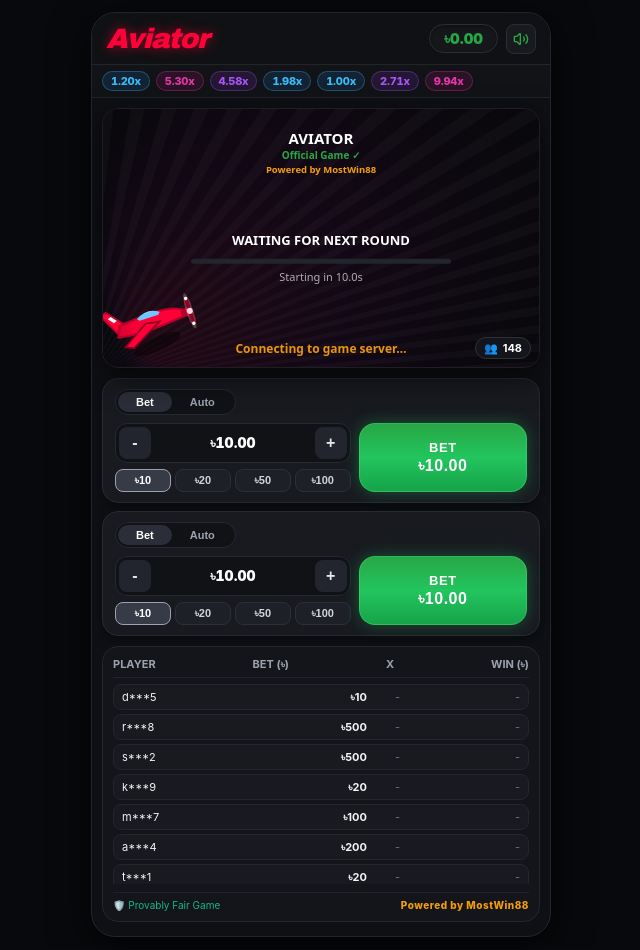
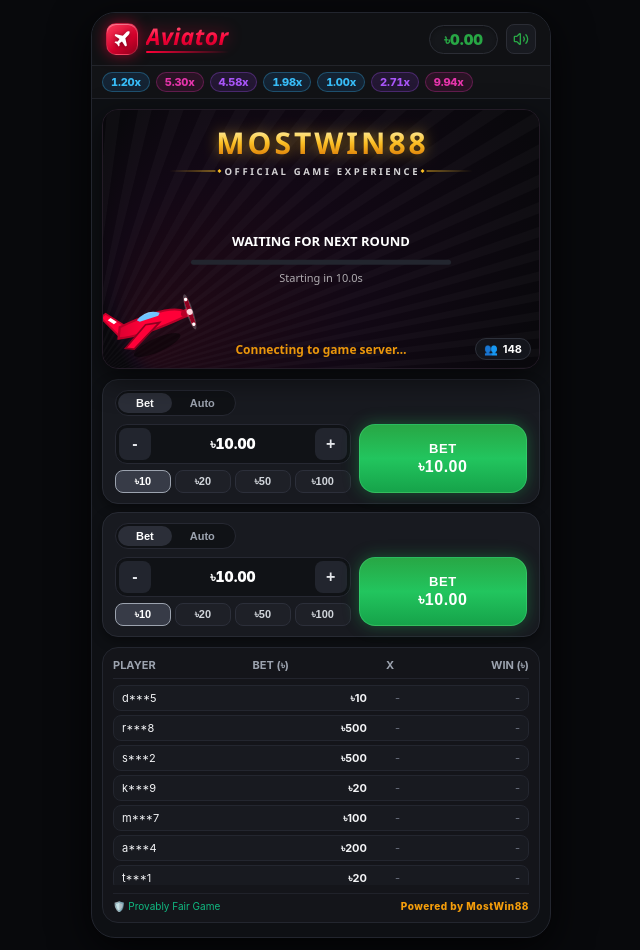
Before and after one commit to trunamentgame-dev/crash-server, a website: page index.html in a window 1280 px wide. Shown: the whole page, without its empty margins (319-959 px from the left). Drawn offline with Linux system fonts and the light colour scheme; no server answers.

Commit message:
Update index.html
update

```diff
--- a/index.html
+++ b/index.html
@@ -67,13 +67,46 @@
         z-index: 20;
       }
       .logo {
-        font-family: 'Brush Script MT', 'Arial Black', cursive, sans-serif;
-        font-size: 28px;
+        display: flex;
+        align-items: center;
+        gap: 8px;
+        user-select: none;
+      }
+      .logo-badge {
+        width: 32px;
+        height: 32px;
+        border-radius: 10px;
+        background: linear-gradient(145deg, #ff3b5c 0%, #d1002b 60%, #8f001d 100%);
+        display: flex;
+        align-items: center;
+        justify-content: center;
+        box-shadow: 0 0 14px rgba(255, 0, 56, 0.55), inset 0 1px 0 rgba(255, 255, 255, 0.35);
+        border: 1px solid rgba(255, 255, 255, 0.12);
+      }
+      .logo-badge svg { filter: drop-shadow(0 1px 2px rgba(0, 0, 0, 0.45)); }
+      .logo-text {
+        display: flex;
+        flex-direction: column;
+        line-height: 1;
+      }
+      .logo-word {
+        font-family: 'Segoe UI', system-ui, -apple-system, 'Arial Black', sans-serif;
+        font-size: 23px;
         font-weight: 900;
         font-style: italic;
+        letter-spacing: 0.5px;
+        background: linear-gradient(180deg, #ff5a78 0%, #ff0038 55%, #c4002a 100%);
+        -webkit-background-clip: text;
+        background-clip: text;
+        -webkit-text-fill-color: transparent;
         color: #ff0038;
-        letter-spacing: -1px;
-        text-shadow: 0 0 12px rgba(255, 0, 56, 0.6);
+        filter: drop-shadow(0 0 8px rgba(255, 0, 56, 0.45));
+      }
+      .logo-swoosh {
+        height: 2px;
+        margin-top: 3px;
+        border-radius: 2px;
+        background: linear-gradient(90deg, #ff0038 0%, rgba(255, 0, 56, 0) 100%);
       }
       .header-right {
         display: flex;
@@ -439,7 +472,17 @@
     <div class="app-wrapper">
       <!-- Direct Play Header: Clean Aviator, Real Balance, Sound -->
       <header>
-        <div class="logo">Aviator</div>
+        <div class="logo" aria-label="Aviator">
+          <div class="logo-badge">
+            <svg width="20" height="20" viewBox="0 0 24 24" fill="#ffffff" xmlns="http://www.w3.org/2000/svg">
+              <path d="M17.8 19.2 16 11l3.5-3.5C21 6 21.5 4 21 3c-1-.5-3 0-4.5 1.5L13 8 4.8 6.2c-.5-.1-.9.1-1.1.5l-.3.5c-.2.5-.1 1 .3 1.3L9 12l-2 3H4l-1 1 3 2 2 3 1-1v-3l3-2 3.5 5.3c.3.4.8.5 1.3.3l.5-.2c.4-.3.6-.7.5-1.2z"/>
+            </svg>
+          </div>
+          <div class="logo-text">
+            <span class="logo-word">Aviator</span>
+            <span class="logo-swoosh"></span>
+          </div>
+        </div>
         <div class="header-right">
           <div class="balance-pill" id="headerBalance">৳0.00</div>
           <button class="btn-sound" id="btnSound" title="Toggle Sound">
@@ -1344,9 +1387,10 @@
         let camZoom = 1;
         let bgSpeed = 0.25;
         let bgX = 0, bgY = 0;
+        let climb = 0;   // 0..1 : how far the plane has climbed (reaches 1 at 2.00x, then holds)
         let planeTilt = -0.32;
         const mod = (a, m) => ((a % m) + m) % m;
-        const bgStreaks = Array.from({ length: 16 }, () => ({
+        const bgStreaks = Array.from({ length: 30 }, () => ({
           x: Math.random(), y: Math.random(),
           len: 0.6 + Math.random() * 0.9,
           layer: 1.0 + Math.random() * 0.8
@@ -1375,8 +1419,15 @@
           const isFly = gameState === 'FLYING' || gameState === 'CRASHED';
           const lv = isFly ? Math.min(0.86, Math.log(Math.max(1, currentMultiplier)) / 3.2) : 0;
           camZoom += ((1 + lv * 0.32) - camZoom) * (gameState === 'WAITING' ? 0.1 : 0.05);
-          const spdTarget = gameState === 'FLYING' ? 0.6 + lv * 5 : (gameState === 'CRASHED' ? 0 : 0.25);
-          bgSpeed += (spdTarget - bgSpeed) * 0.04;
+          // Climb: 1.00x -> 2.00x the plane rises to 2/3 of the screen height, then holds there
+          if (gameState === 'WAITING') climb = 0;
+          else {
+            const pr = Math.max(0, Math.min(1, currentMultiplier - 1));
+            climb += ((1 - (1 - pr) * (1 - pr)) - climb) * 0.12;
+          }
+          // Once the plane has climbed, the background rushes backward fast (feels very fast)
+          const spdTarget = gameState === 'FLYING' ? 0.8 + climb * 3.5 + lv * 2.5 : (gameState === 'CRASHED' ? 0 : 0.25);
+          bgSpeed += (spdTarget - bgSpeed) * 0.06;
           bgX += bgSpeed;
           bgY += bgSpeed * 0.35;
           const camBegin = () => { ctx.save(); ctx.translate(0, h); ctx.scale(camZoom, camZoom); ctx.translate(0, -h); };
@@ -1388,9 +1439,10 @@
           // Perspective Rays
           ctx.save();
           ctx.fillStyle = 'rgba(255, 255, 255, 0.022)';
-          for (let i = 0; i < 24; i++) {
-            const t1 = (i / 24) * (Math.PI / 2);
-            const t2 = ((i + 0.45) / 24) * (Math.PI / 2);
+          const rayOff = mod(bgX * 0.003, 1);
+          for (let i = -1; i < 24; i++) {
+            const t1 = ((i - rayOff) / 24) * (Math.PI / 2);
+            const t2 = ((i - rayOff + 0.45) / 24) * (Math.PI / 2);
             ctx.beginPath();
             ctx.moveTo(-20, h + 20);
             ctx.lineTo(-20 + w * 1.8 * Math.cos(t1), (h + 20) - h * 1.8 * Math.sin(t1));
@@ -1404,10 +1456,10 @@
           const spanX = w + 160, spanY = h + 120;
           ctx.save();
           // Speed streaks fade in as speed rises
-          const streakA = Math.max(0, Math.min(0.22, (bgSpeed - 0.3) * 0.1));
+          const streakA = Math.max(0, Math.min(0.4, (bgSpeed - 0.3) * 0.12));
           if (streakA > 0.004) {
             ctx.strokeStyle = `rgba(255,255,255,${streakA})`;
-            ctx.lineWidth = 1.2;
+            ctx.lineWidth = 1.4;
             bgStreaks.forEach((st) => {
               const sx = mod(st.x * spanX - bgX * st.layer * 2.2, spanX) - 80;
               const sy = mod(st.y * spanY + bgY * st.layer * 2.2, spanY) - 60;
@@ -1429,18 +1481,57 @@
             drawAirplane(ctx, 52, runwayY, planeTilt, angleTick * 0.7);
             camEnd();
 
-            // Watermark (Aviator Official Game + Powered by MostWin88)
+            // Brand banner: MOSTWIN88 / OFFICIAL GAME EXPERIENCE
             ctx.save();
-            ctx.textAlign = 'center';
-            ctx.fillStyle = '#ffffff';
-            ctx.font = 'bold 15px system-ui, sans-serif';
-            ctx.fillText('AVIATOR', w / 2, 35);
-            ctx.fillStyle = '#28a745';
-            ctx.font = 'bold 10px system-ui, sans-serif';
-            ctx.fillText('Official Game ✓', w / 2, 50);
-            ctx.fillStyle = '#f59e0b';
-            ctx.font = 'bold 9.5px system-ui, sans-serif';
-            ctx.fillText('Powered by MostWin88', w / 2, 64);
+            const cx = w / 2;
+            const spaced = (txt, x, y, gap) => {
+              // manual letter-spacing (works in every browser), centered on x
+              const chars = Array.from(txt);
+              const widths = chars.map((c) => ctx.measureText(c).width);
+              const total = widths.reduce((a, b) => a + b, 0) + gap * (chars.length - 1);
+              let px = x - total / 2;
+              ctx.textAlign = 'left';
+              chars.forEach((c, i) => { ctx.fillText(c, px, y); px += widths[i] + gap; });
+              return total;
+            };
+            ctx.textBaseline = 'alphabetic';
+
+            // Title: MOSTWIN88 (gold gradient + soft glow)
+            const titleSize = Math.max(20, Math.min(30, w * 0.075));
+            ctx.font = `900 ${titleSize}px 'Segoe UI', system-ui, -apple-system, sans-serif`;
+            const tg = ctx.createLinearGradient(0, 18, 0, 18 + titleSize);
+            tg.addColorStop(0, '#fff3b0');
+            tg.addColorStop(0.5, '#fbbf24');
+            tg.addColorStop(1, '#d97706');
+            ctx.fillStyle = tg;
+            ctx.shadowColor = 'rgba(251,191,36,0.55)';
+            ctx.shadowBlur = 14;
+            spaced('MOSTWIN88', cx, 18 + titleSize * 0.85, 3);
+            ctx.shadowBlur = 0;
+
+            // Subtitle: OFFICIAL GAME EXPERIENCE with decorative lines
+            const subY = 18 + titleSize * 0.85 + 21;
+            ctx.font = "600 9.5px 'Segoe UI', system-ui, -apple-system, sans-serif";
+            ctx.fillStyle = 'rgba(255,255,255,0.82)';
+            const subW = spaced('OFFICIAL GAME EXPERIENCE', cx, subY, 2.6);
+            const lineY = subY - 3.5;
+            const lineLen = Math.max(14, Math.min(46, (w - subW) / 2 - 22));
+            [-1, 1].forEach((dir) => {
+              const x0 = cx + dir * (subW / 2 + 9);
+              const x1 = x0 + dir * lineLen;
+              const lg = ctx.createLinearGradient(x0, 0, x1, 0);
+              lg.addColorStop(0, 'rgba(251,191,36,0.9)');
+              lg.addColorStop(1, 'rgba(251,191,36,0)');
+              ctx.strokeStyle = lg;
+              ctx.lineWidth = 1;
+              ctx.beginPath(); ctx.moveTo(x0, lineY); ctx.lineTo(x1, lineY); ctx.stroke();
+              // small diamond next to the text
+              const dx = cx + dir * (subW / 2 + 5);
+              ctx.fillStyle = '#fbbf24';
+              ctx.beginPath();
+              ctx.moveTo(dx, lineY - 2); ctx.lineTo(dx + 2, lineY); ctx.lineTo(dx, lineY + 2); ctx.lineTo(dx - 2, lineY);
+              ctx.closePath(); ctx.fill();
+            });
             ctx.restore();
 
             // Progress Bar
@@ -1475,15 +1566,16 @@
             // Desired on-screen position (kept inside the frame), converted to world
             // coordinates so that after the camera zoom the plane lands exactly there.
             const hover = gameState === 'FLYING' ? Math.sin(angleTick * 0.06) * 3 : 0;
-            const wantX = Math.min(w - 55, 52 + logVal * (w - 52 - 55)) + hover * 0.6;
-            const wantY = runwayY - Math.pow(logVal, 0.82) * (runwayY - 45) + hover;
+            const wantX = Math.min(w - 55, 52 + climb * (w * 0.6 - 52)) + hover * 0.6;
+            const wantY = runwayY - climb * (runwayY - h / 3) + hover;   // climb = 1 -> plane at 2/3 of the height
             const planeX = wantX / camZoom;
             const planeY = h + (wantY - h) / camZoom;
             const ctrlX = planeX * 0.52;
 
             // Nose follows the direction of the flight path (tangent of the trail at the plane)
             const tanAng = Math.atan2(planeY - h, planeX - ctrlX);
-            const tiltTarget = Math.max(-0.7, Math.min(-0.12, tanAng));
+            const levelOut = Math.max(0, Math.min(1, (climb - 0.8) / 0.2));
+            const tiltTarget = (Math.max(-0.7, Math.min(-0.12, tanAng))) * (1 - levelOut) + (-0.14) * levelOut;
             planeTilt += (tiltTarget - planeTilt) * 0.08;
 
             camBegin();
```
